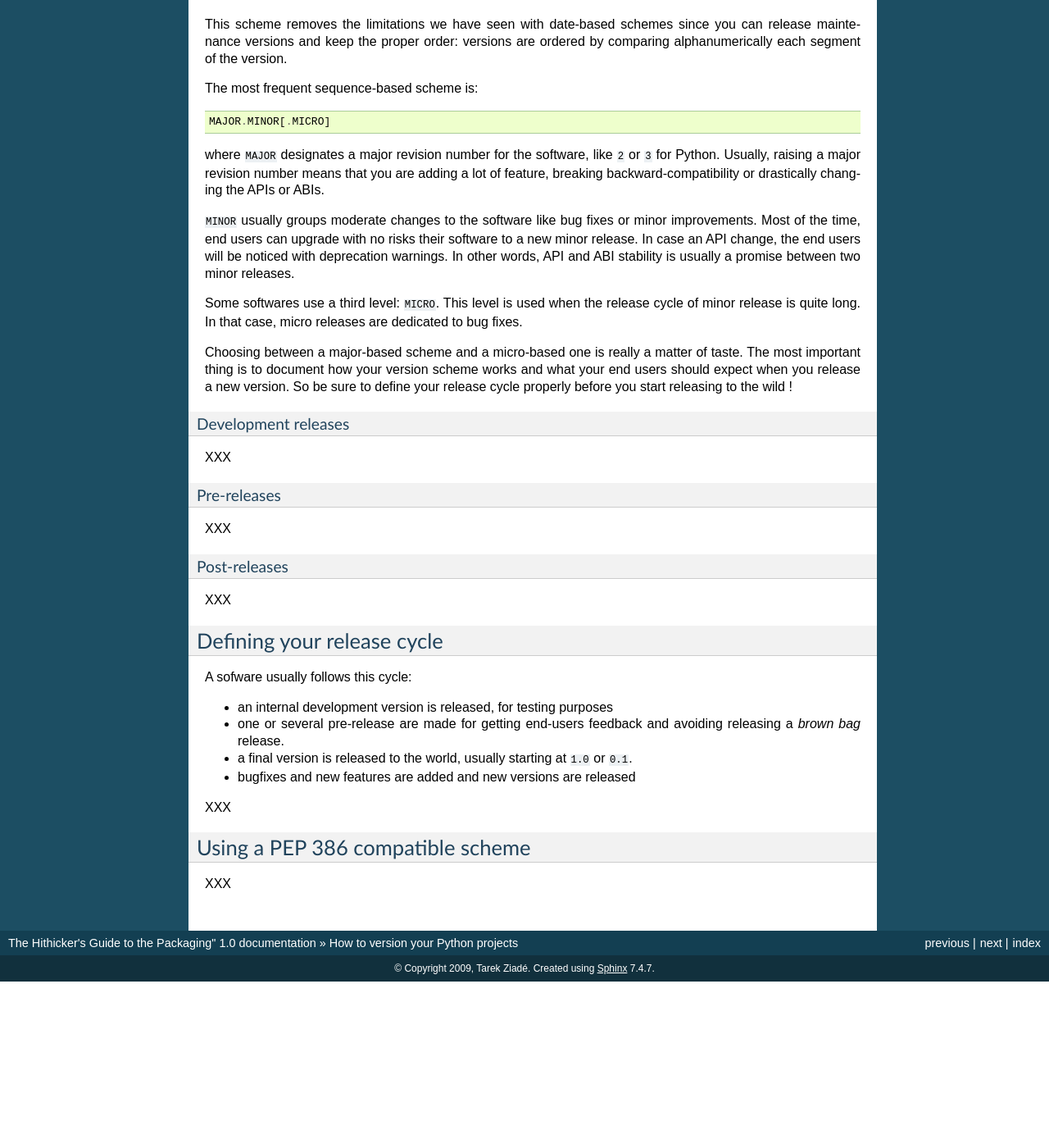
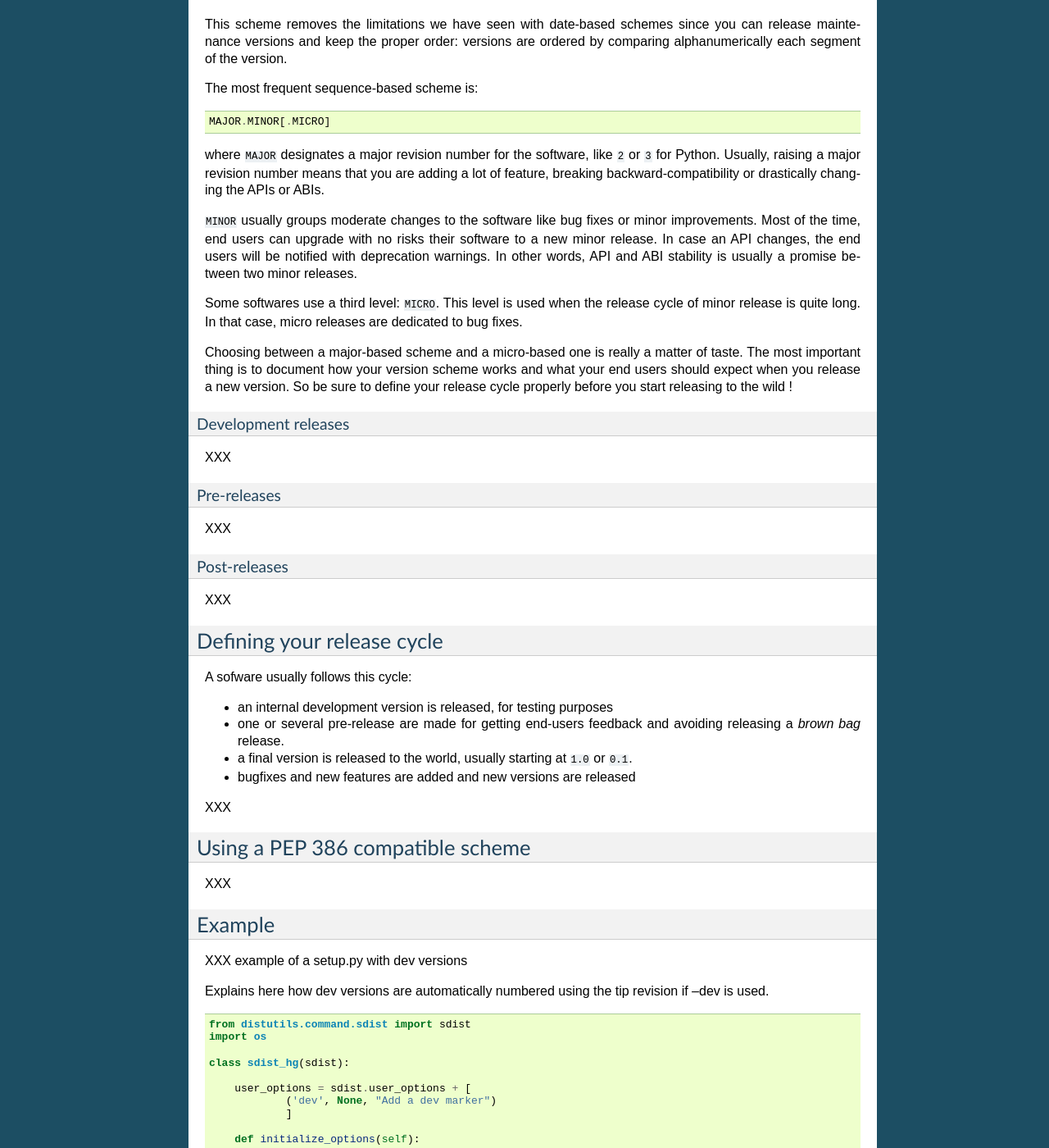
Before and after one commit to pypa/packaging.python.org, a Sphinx documentation site: the page built from source/versioning.txt, in a window 1280 px wide and 1400 px high, scrolled down 1773 px. Shown: the whole window at 82% size. Built offline with Sphinx 7.4.7, drawn with Linux system fonts in a browser that asks for light colours; before the commit the page ends 2970 px from its top, so only the background shows below that; some of the changed text lies outside the part shown.

Commit message:
added an example of auto-numbering dev markers using mercurial

```diff
--- a/source/versioning.txt
+++ b/source/versioning.txt
@@ -117,8 +117,8 @@
 
 ``MINOR`` usually groups moderate changes to the software like bug fixes or
 minor improvements. Most of the time, end users can upgrade with no risks
-their software to a new minor release. In case an API change, the end users
-will be noticed with deprecation warnings. In other words, API and ABI
+their software to a new minor release. In case an API changes, the end users
+will be notified with deprecation warnings. In other words, API and ABI
 stability is usually a promise between two minor releases.
 
 Some softwares use a third level: ``MICRO``. This level is used when the
@@ -167,3 +167,46 @@
 =================================
 
 XXX
+
+Example
+=======
+
+XXX example of a setup.py with dev versions
+
+Explains here how dev versions are automatically
+numbered using the tip revision if --dev is used.
+
+
+::
+
+    from distutils.command.sdist import sdist
+    import os
+
+    class sdist_hg(sdist):
+
+        user_options = sdist.user_options + [
+                ('dev', None, "Add a dev marker")
+                ]
+
+        def initialize_options(self):
+            sdist.initialize_options(self)
+            self.dev = 0
+
+        def run(self):
+            if self.dev:
+                suffix = '.dev%d' % self.get_tip_revision()
+                self.distribution.metadata.version += suffix
+            sdist.run(self)
+
+        def get_tip_revision(self, path=os.getcwd()):
+            from mercurial.hg import repository
+            from mercurial.ui import ui
+            from mercurial import node
+            repo = repository(ui(), path)
+            tip = repo.changelog.tip()
+            return repo.changelog.rev(tip)
+
+    setup(name='MyProject',
+          version='1.0',
+          packages=['package'],
+          cmdclass={'sdist': sdist_hg})
```
